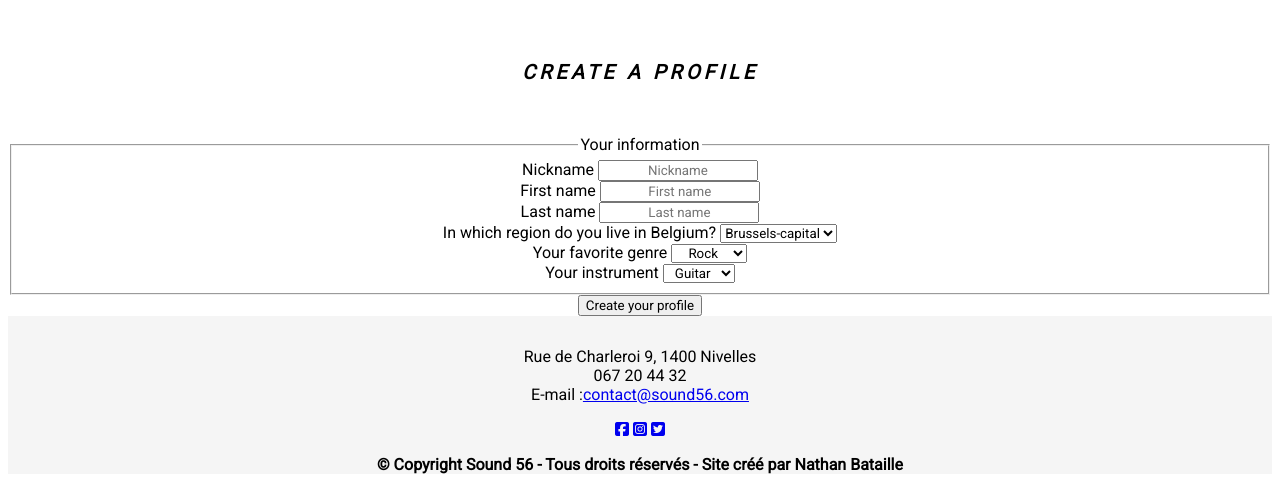
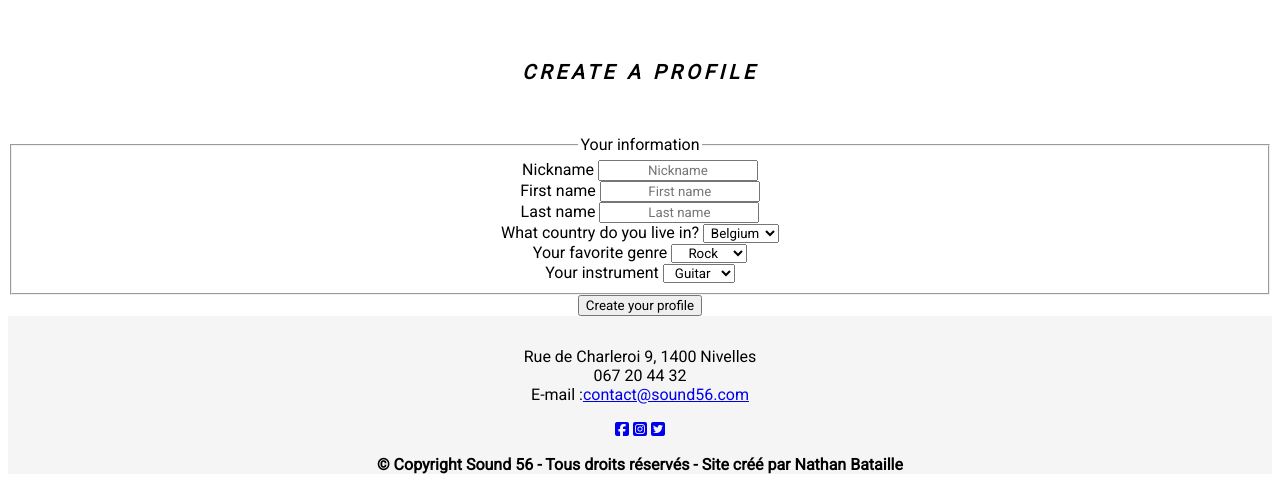
Before and after one commit to Batache2507/ArchitecureWeb_Projet-LV-, a Node server app: page /createProfile in a window 1280 px wide. Shown: the part 88-571 px from the top of the page. Run offline with Node 20, Linux system fonts and the light colour scheme; some libraries are stand-ins or nearby versions.

Commit message:
css change

```diff
--- a/controllers/profilesController.js
+++ b/controllers/profilesController.js
@@ -38,7 +38,7 @@ exports.signIn = function (request, response) {
 
 //add a profile to the list of profiles (for the feed)
 exports.addProfile = function (request, response) {
-    let profile = new User(request.body.id, request.body.firstname, request.body.lastname, request.body.nickname, request.body.region, request.body.musical_genre, request.body.instrument);
+    let profile = new User(request.body.id, request.body.firstname, request.body.lastname, request.body.nickname, request.body.country, request.body.musical_genre, request.body.instrument);
     connection.query("INSERT INTO users SET ?", profile, function (error, resultSQL) {
         if (error) {
             response.status(400).send(error);
@@ -50,7 +50,7 @@ exports.addProfile = function (request, response) {
 
 //add a song to a profile
 exports.addSong = function (request, response) {
-    let song = new Song(request.body.id, request.body.title, request.body.duration, request.body.user_id)
+    let song = new Song(request.body.id, request.body.title, request.body.duration, request.body.musical_genre, request.body.user_id)
     connection.query("INSERT INTO songs SET ?", song, function (error, resultSQLNewSong)  {
         if (error) {
             response.status(400).send(error);
--- a/models/songModel.js
+++ b/models/songModel.js
@@ -1,9 +1,10 @@
 class Song {
-    constructor (id, title, duration, user_id)
+    constructor (id, title, duration, musical_genre, user_id)
     {
         this.id = id;
         this.title = title;
         this.duration = duration;
+        this.musical_genre = musical_genre;
         this.user_id = user_id;
     }
 }
--- a/models/userModel.js
+++ b/models/userModel.js
@@ -1,11 +1,11 @@
 class Profile {
-    constructor (id, firstname, lastname, nickname, region, musical_genre, instrument)
+    constructor (id, firstname, lastname, nickname, country, musical_genre, instrument)
     {
         this.id = id;
         this.firstname = firstname;
         this.lastname = lastname;
         this.nickname = nickname;
-        this.region = region;
+        this.country = country;
         this.musical_genre = musical_genre;
         this.instrument = instrument;
     }
--- a/public/css/profile.css
+++ b/public/css/profile.css
@@ -17,4 +17,5 @@
     font-size: 17px;
     letter-spacing: 0.2em;
     font-style: italic;
+    text-align: center;
   }
--- a/views/connection.ejs
+++ b/views/connection.ejs
@@ -14,6 +14,7 @@
     <%- include('header.ejs')%>
     <!---------------------------------------------------------->
 <body>
+    <br><br><br>
     <h1>Sign in to go to your profile page</h1>
 
     <div class="form">
@@ -21,7 +22,7 @@
         <input type="text"  class="textboxNickname" placeholder= "Your nickname" name="nickname"/>
         <input type="submit" class="button" value="Sign in"/>
     </form>
-    </div><br><br><br><br><br><br><br><br><br><br><br><br><br><br><br><br><br><br><br><br><br><br><br><br><br><br><br><br><br><br>
+    </div><br><br><br><br><br><br><br><br><br><br><br><br><br><br><br><br><br><br><br><br><br><br><br><br><br><br><br>
 
 
 </body>
--- a/views/createProfile.ejs
+++ b/views/createProfile.ejs
@@ -33,11 +33,18 @@
         <input type="text" name="lastname" placeholder="Last name">
         <br>
 
-        <label>In which region do you live in Belgium?</label>
-        <select name="region">
-            <option value="Bruxelles-capital">Brussels-capital</option>
-            <option value="Flemish region">Flemish region</option>
-            <option value="Walloon region">Walloon region</option>
+        <label>What country do you live in?</label>
+        <select name="country">
+            <option value="Belgium">Belgium</option>
+            <option value="Bulgaria">Bulgaria</option>
+            <option value="Croatia">Croatia</option>
+            <option value="Denmark">Denmark</option>
+            <option value="France">France</option>
+            <option value="Germany">Germany</option>
+            <option value="Greece">Greece</option>
+            <option value="Hungary">Hungary</option>
+            <option value="Italy">Italy</option>
+            <option value="Ireland">Ireland</option>
         </select>
         <br>
 
--- a/views/homepage.ejs
+++ b/views/homepage.ejs
@@ -18,7 +18,8 @@
         <h1>Welcome to Sound 56's website!</h1>
 		<p>The Sound 56 website is a platform for sharing and buying musical compositions, whatever they are. It is a kind of social network for music lovers wishing to support composers or share their own compositions.<br><br>
 		<br>
-        </p>
+        <p>This site will allow you to consult profiles of music addicts from all over the world! Of course you don't have to create an account. You can go directly to the page "prifle's feed" to consult all the profiles created on this platform.</p>
+        <h2>It's up to you now!</h2><br>
         <div id="valeurs">
             <h1>What can you do?</h1>
                 <div class="conteneur">
@@ -31,6 +32,8 @@
                 </div>
         </div><br><br>
 
+        <p>If you don't have a profile yet, create one now by clicking on the button below!</p>
+
         <div class="centerButton">
            <button onclick="location.href = '/createProfile'" name="createProfile" class="button" >Create a profile</button>
         </div><br><br>
--- a/views/profile.ejs
+++ b/views/profile.ejs
@@ -18,8 +18,9 @@
 <body>
     <h1>Your profile</h1>
     <p>Your nickname/pseudo is <strong><%= user.nickname %></strong>.</p>
-    <p>You live in the region: <strong><%= user.region%></strong>.</p>
-    <p>You like/play: <strong><%= user.instrument%></strong>.</p>
+    <p>You are from <strong><%= user.country%></strong>.</p>
+    <p>You favorite instrument is <strong><%= user.instrument%></strong>.</p>
+    <p>You favorite musical genre is <strong><%= user.musical_genre%></strong>.</p>
     <h2>Here is your musical compositions</h2>
     <%= songs.title %>
     <%= songs.duration%>
@@ -28,6 +29,7 @@
 
 <form action="/addSong" method="POST">
         <input type="text" name="title" placeholder="Title "/>
+        <input type="text" name="musical_genre" placeholder="The genre of the music"/>
         <input type="text" name="duration" placeholder="Duration in seconds"/>
         <input type="submit" value="Add song"/>
         <input type="hidden" value="<%= user.id %>" name="user_id"/>
```
Also changed, not shown: public/css/homepage.css (+7 -0 lines).
